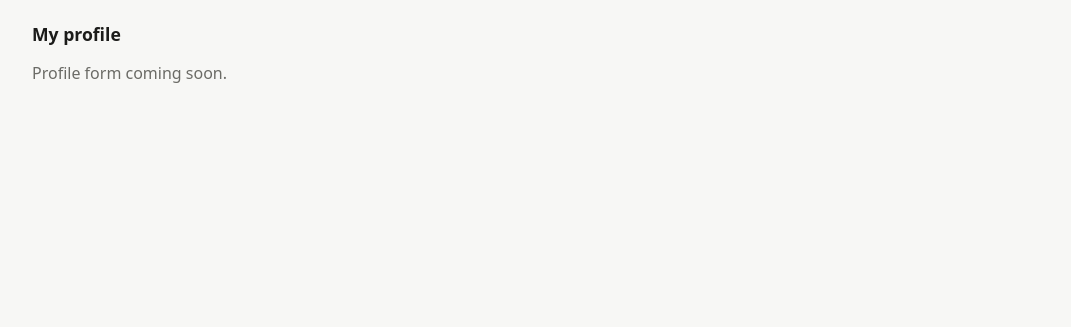
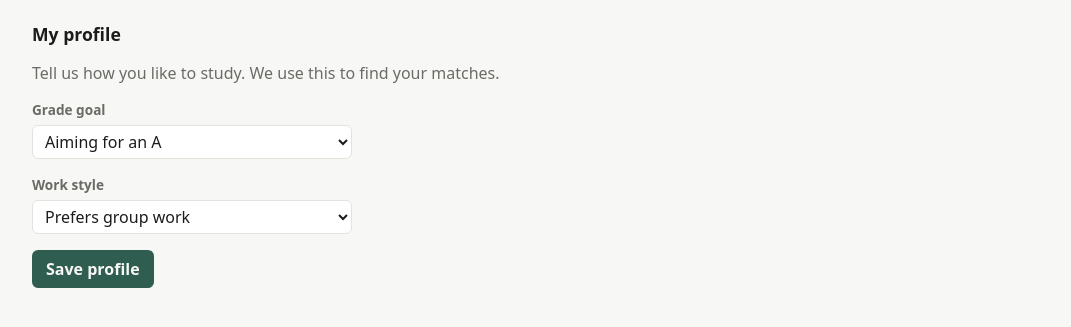
Before and after one commit to SwapRoy10/CaseStudy, a React (Vite) app in the folder frontend/: page / in a window 1280 px wide. Both pictures are taken after a click on the button "My profile". Shown: the part 237-564 px from the top of the page, without its empty margins (104-1175 px from the left). Built offline with nearby package versions, Linux system fonts and the light colour scheme; no server answers.

Commit message:
Add grade goal and work style form to profile page

```diff
--- a/frontend/src/index.css
+++ b/frontend/src/index.css
@@ -109,3 +109,9 @@ h2 { font-size: 1.1rem; }
 .tabs { display: flex; gap: 4px; margin-top: 16px; border-bottom: 1px solid var(--border); }
 .tab { border: none; border-bottom: 2px solid transparent; border-radius: 0; background: none; padding: 8px 12px; color: var(--muted); }
 .tab.active { color: var(--accent); border-bottom-color: var(--accent); font-weight: 600; }
+
+/* Profile form */
+.form-field { display: flex; flex-direction: column; gap: 6px; margin: 16px 0; max-width: 320px; }
+.form-field label { font-size: 0.85rem; font-weight: 600; color: var(--muted); }
+.save-btn { padding: 8px 14px; border: none; background: var(--accent); color: var(--bg); font-weight: 600; }
+.save-btn:hover { opacity: 0.85; }
--- a/frontend/src/pages/ProfilePage.tsx
+++ b/frontend/src/pages/ProfilePage.tsx
@@ -1,8 +1,55 @@
+import { useState } from 'react';
+import type { GradeGoal, WorkStyle } from '../types/api';
+
 export function ProfilePage() {
+  const [gradeGoal, setGradeGoal] = useState<GradeGoal>('A_TRACK');
+  const [workStyle, setWorkStyle] = useState<WorkStyle>('GROUP');
+  const [saved, setSaved] = useState(false);
+
+  function handleSave() {
+    // TODO: send the profile to the backend once the profile endpoint exists
+    setSaved(true);
+  }
+
   return (
     <section>
       <h2>My profile</h2>
-      <p className="muted">Profile form coming soon.</p>
+      <p className="muted">Tell us how you like to study. We use this to find your matches.</p>
+
+      <div className="form-field">
+        <label htmlFor="grade-goal">Grade goal</label>
+        <select
+          id="grade-goal"
+          value={gradeGoal}
+          onChange={(e) => {
+            setGradeGoal(e.target.value as GradeGoal);
+            setSaved(false);
+          }}
+        >
+          <option value="A_TRACK">Aiming for an A</option>
+          <option value="PASS_TRACK">Aiming to pass</option>
+        </select>
+      </div>
+
+      <div className="form-field">
+        <label htmlFor="work-style">Work style</label>
+        <select
+          id="work-style"
+          value={workStyle}
+          onChange={(e) => {
+            setWorkStyle(e.target.value as WorkStyle);
+            setSaved(false);
+          }}
+        >
+          <option value="GROUP">Prefers group work</option>
+          <option value="SOLO">Prefers solo work</option>
+        </select>
+      </div>
+
+      <button className="save-btn" onClick={handleSave}>
+        Save profile
+      </button>
+      {saved && <p className="request-sent">Profile saved ✓</p>}
     </section>
   );
 }
```
